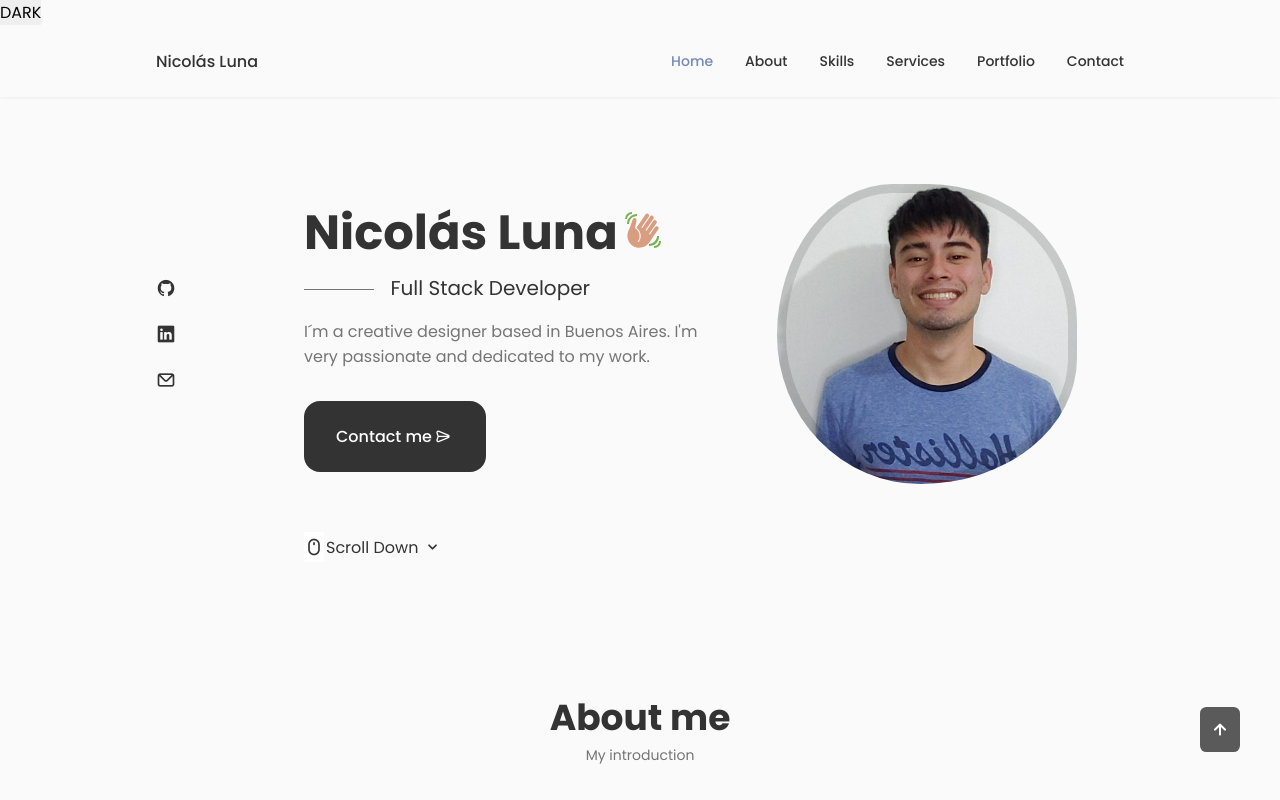
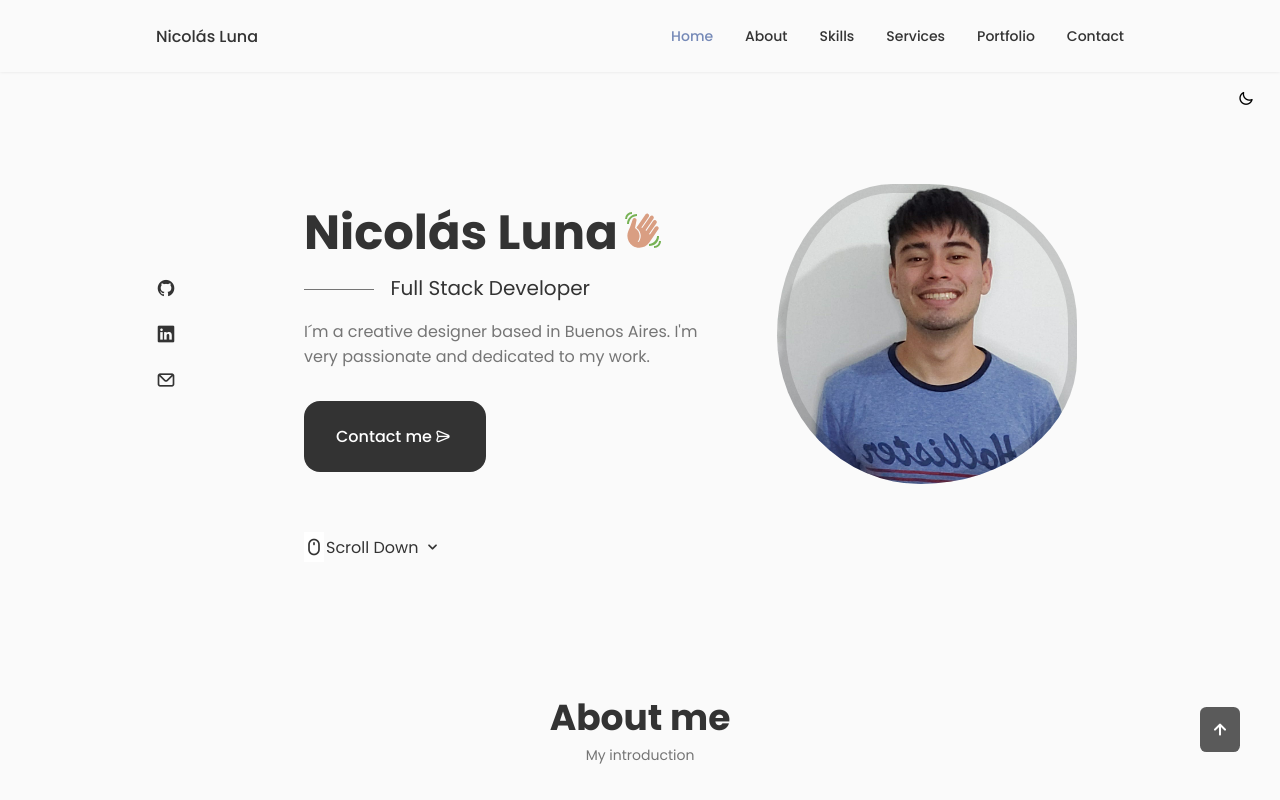
Before and after one commit to EstebanLuu/Portfolio-react, a React (Create React App) app: page /portfolio in a window 1280 px wide. Shown: the top 800 px of the page. Built offline with nearby package versions, Linux system fonts and the light colour scheme.

Commit message:
finish portfolio

```diff
--- a/src/App.js
+++ b/src/App.js
@@ -1,4 +1,6 @@
 import "./App.scss";
+import React, { useState } from "react";
+import styled from "styled-components";
 import Header from "./components/Header/Header.jsx";
 import Home from "./components/Home/Home.jsx";
 import About from "./components/About/About.jsx";
@@ -9,13 +11,22 @@ import Portfolio from "./components/Portfolio/Portfolio.jsx";
 import Contact from "./components/Contact/Contact.jsx";
 import Footer from "./components/Footer/Footer.jsx";
 import Scrollup from "./components/Scrollup/Scrollup.jsx";
-import styled from "styled-components";
+import BotonTheme from "./components/Boton/BotonTheme";
 
 function App() {
+  const [theme, setTheme] = useState(false);
+
+  const handleDark = () => {
+    setTheme(!theme);
+  };
+
   return (
-    <>
+    <AppContainer className={`${theme ? "dark" : "darkDN"}`}>
       <Header />
       <main className="main">
+        <BotonTheme handleDark={handleDark} theme={theme}>
+          BOTTON
+        </BotonTheme>
         <Home />
         <About />
         <Skills />
@@ -26,14 +37,10 @@ function App() {
       </main>
       <Footer />
       <Scrollup />
-    </>
+    </AppContainer>
   );
 }
 
 export default App;
 
-const Buton = styled.button`
-  height: 100px;
-  width: 100px;
-  background-color: red;
-`;
+const AppContainer = styled.div``;
--- a/src/App.scss
+++ b/src/App.scss
@@ -15,6 +15,12 @@
   --main-color: #7589b7;
   --main-color-hover: #4e5972;
   --main-color-opacity: rgba(196, 144, 47, 0.5);
+
+  // Dark Mode
+
+  --main-color-dark: #33373f;
+  --main-color-dark-font-hover: #9aa6c4;
+  --main-color-dark-font: #7992d1;
 
   /* FONTS Y TIPOGRAFIAS */
 
@@ -184,15 +190,173 @@ img {
   margin: 3px;
 }
 
-// THEMES
+// THEME BLUE MODE
 
 .dark {
-  background-color: #21293b;
-  a {
+  // Home
+
+  background-color: var(--main-color-dark);
+  color: white;
+
+  .header {
+    background-color: var(--main-color-dark);
+    border: 1px solid rgba(0, 0, 0, 0.1);
+    a {
+      color: white;
+      &:hover {
+        color: var(--main-color-dark-font-hover);
+      }
+    }
+    .active-link {
+      color: var(--main-color-dark-font);
+      &:hover {
+        color: var(--main-color-dark-font);
+      }
+    }
+  }
+  .drtxYt .home__title {
     color: white;
   }
-  .active-link {
-    color: rgb(134, 131, 131);
+
+  .drtxYt .home__subtitle {
+    color: white;
+  }
+
+  .drtxYt .home__social-icon {
+    color: white;
+  }
+  .drtxYt .home__social-icon:hover {
+    color: var(--main-color-dark-font);
+  }
+
+  .button {
+    background-color: var(--main-color-dark-font);
+    &:hover {
+      background-color: var(--main-color-dark-font-hover);
+    }
+  }
+
+  .drtxYt .home__scroll-name {
+    color: white;
+  }
+
+  .drtxYt .uil-mouse-alt {
+    background-color: var(--main-color-dark);
+  }
+
+  .uil-mouse-alt:before {
+    color: white;
+  }
+
+  // ABOUT
+
+  .section__title,
+  .section__subtitle {
+    color: white;
+  }
+
+  .services__modal-content {
+    background-color: var(--main-color);
+    color: black;
+  }
+
+  .iLgiZX .about__box {
+    color: black;
+  }
+
+  // QUALIFICATION
+
+  .dYGQLd .qualification__button {
+    color: white;
+    &:hover {
+      color: var(--main-color-dark-font-hover);
+    }
+  }
+
+  .dYGQLd .qualification__active {
+    color: var(--main-color-dark-font);
+    &:hover {
+      color: var(--main-color-dark-font);
+    }
+  }
+
+  .dYGQLd .qualification__title {
+    color: var(--main-color-dark-font);
+  }
+
+  // PORTFOLIO
+
+  .kqGSIL .work__item {
+    background-color: black;
+    color: white;
+    &:hover {
+      background-color: var(--main-color-dark-font-hover);
+    }
+  }
+
+  .kqGSIL .active-work {
+    background-color: var(--main-color-dark-font);
+    &:hover {
+      background-color: var(--main-color-dark-font);
+    }
+  }
+
+  // CONTACT
+
+  .inVhAm .contact__title {
+    color: white;
+  }
+
+  .inVhAm .contact__form-tag {
+    background-color: var(--main-color-dark);
+  }
+
+  .footer {
+    background-color: black;
+    color: white;
+    a {
+      color: white;
+    }
+    .footer__title {
+      color: white;
+    }
+    .footer__copy {
+      color: white;
+    }
+  }
+  // SCROLL
+  .uil-arrow-up:before {
+    color: white;
+  }
+
+  // PARTE RESPONSIVE MENU
+
+  .uil-apps:before {
+    color: white;
+  }
+
+  .show-menu {
+    background-color: black;
+  }
+
+  .uil-times:before {
+    color: rgb(207, 197, 197);
+  }
+
+  .gMDsYg .services__modal-content {
+    background-color: var(--main-color-dark);
+    color: white;
+  }
+
+  .gMDsYg .services__modal-title {
+    color: white;
+  }
+
+  .scrollup {
+    background-color: var(--main-color-dark-font);
+    &:hover {
+      background-color: var(--main-color-dark-font-hover);
+    }
   }
 }
 
--- /dev/null
+++ b/src/components/Boton/BotonTheme.jsx
@@ -0,0 +1,49 @@
+import React from "react";
+import styled from "styled-components";
+
+const BotonTheme = ({ handleDark, theme }) => {
+  return (
+    <BottonTheme className="botton__dark" onClick={handleDark}>
+      <span className={`${theme ? "noActive" : "active"}`}>
+        <i className="uil uil-moon"></i>
+      </span>
+
+      <span className={` ${theme ? "active" : "noActive"}`}>
+        <i className="uil uil-sun"></i>
+      </span>
+    </BottonTheme>
+  );
+};
+
+export default BotonTheme;
+
+const BottonTheme = styled.button`
+  position: absolute;
+  right: 0;
+  top: 80px;
+  color: white;
+  padding: 5px;
+  background: transparent;
+  border-radius: 5px;
+  border: 0.5px solid transparent;
+  margin-right: 20px;
+
+  .active {
+    display: initial;
+    .uil-sun {
+      color: white;
+    }
+    .uil-moon {
+      color: black;
+    }
+  }
+
+  .noActive {
+    display: none;
+  }
+
+  @media screen and (max-width: 576px) {
+    top: 76px;
+    margin: auto;
+  }
+`;
--- a/src/components/Header/Header.jsx
+++ b/src/components/Header/Header.jsx
@@ -24,9 +24,8 @@ const Header = () => {
   };
 
   return (
-    <div className={`header ${theme ? "light" : "lightDN"}`}>
-      <button onClick={handleDark}>DARK</button>
-      <nav className={`nav container ${theme ? "dark" : "darkDN"}`}>
+    <div className="header">
+      <nav className="nav container">
         <a href="index.html" className="nav__logo">
           Nicolás Luna
         </a>
```
